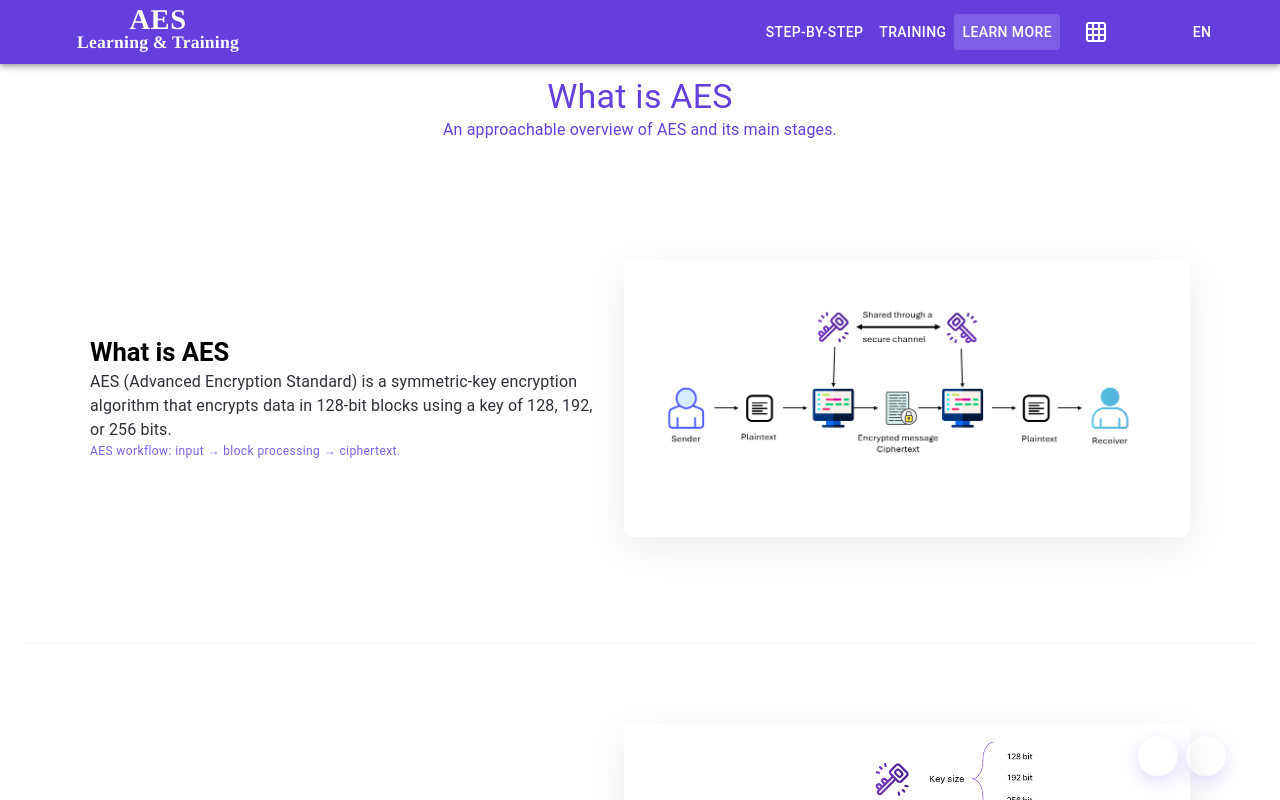
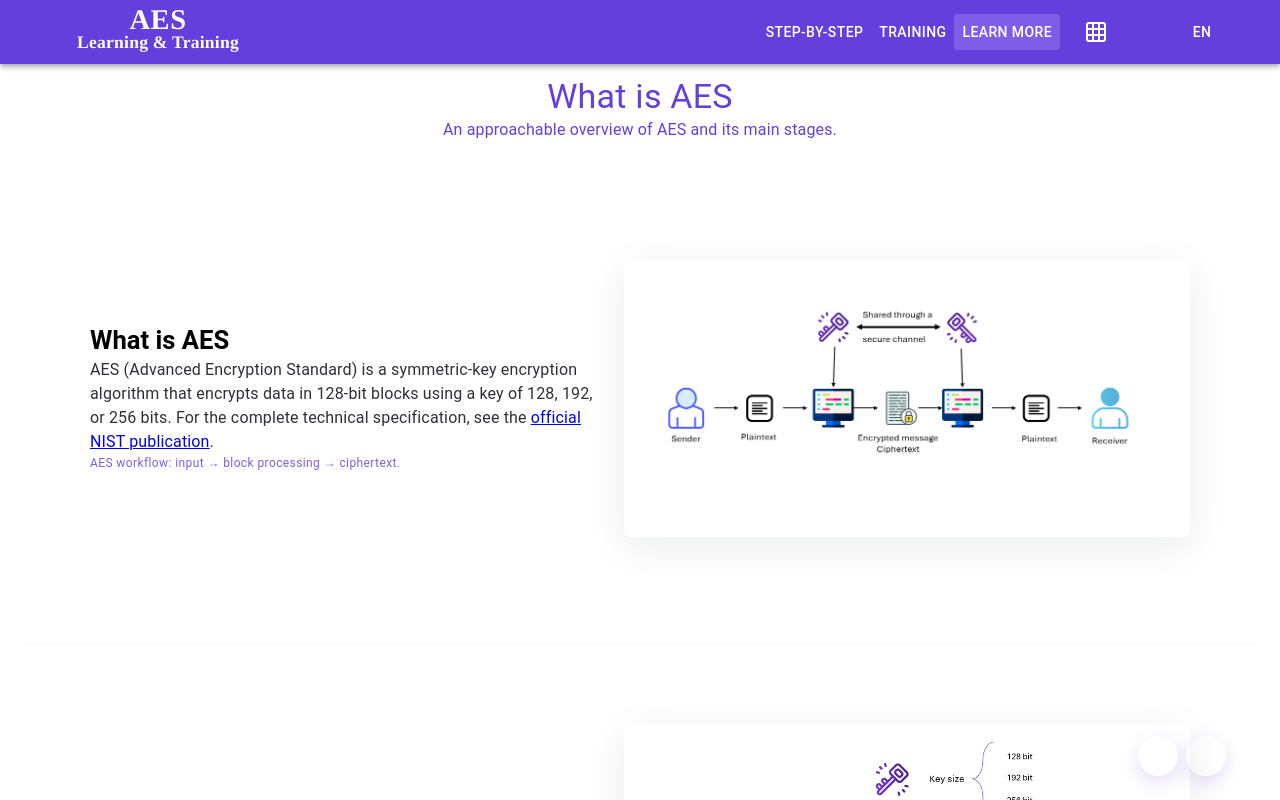
Before and after one commit to Angeliki-Alexop/learn_aes, a React (Vite) app: page /learn_aes/LearnMore in a window 1280 px wide. Built offline with nearby package versions, Linux system fonts and the light colour scheme; some icons are missing.

Commit message:
add NIST reference in learn more page

```diff
--- a/src/locales/el.js
+++ b/src/locales/el.js
@@ -747,7 +747,9 @@ w[i] = w[i - {{offset}}] XOR w[i - 1]
     sections: {
       whatIsAES: {
         title: "Τι είναι ο AES",
-        text: "Ο AES (Advanced Encryption Standard) είναι ένας αλγόριθμος κρυπτογράφησης συμμετρικού κλειδιού που κρυπτογραφεί δεδομένα σε blocks των 128 bit, χρησιμοποιώντας κλειδί μήκους 128, 192 ή 256 bit.",
+        text: "Ο AES (Advanced Encryption Standard) είναι ένας αλγόριθμος κρυπτογράφησης συμμετρικού κλειδιού που κρυπτογραφεί δεδομένα σε blocks των 128 bit, χρησιμοποιώντας κλειδί μήκους 128, 192 ή 256 bit. Για την πλήρη τεχνική προδιαγραφή, δείτε την ",
+        linkText: "επίσημη δημοσίευση του NIST",
+        linkUrl: "https://nvlpubs.nist.gov/nistpubs/FIPS/NIST.FIPS.197-upd1.pdf",
         caption: "Ροή AES: είσοδος → επεξεργασία blocks → ciphertext.",
       },
       keySharing: {
--- a/src/locales/en.js
+++ b/src/locales/en.js
@@ -747,7 +747,9 @@ New words are created one by one by combining previous words and, at specific po
     sections: {
       whatIsAES: {
         title: "What is AES",
-        text: "AES (Advanced Encryption Standard) is a symmetric-key encryption algorithm that encrypts data in 128-bit blocks using a key of 128, 192, or 256 bits.",
+        text: "AES (Advanced Encryption Standard) is a symmetric-key encryption algorithm that encrypts data in 128-bit blocks using a key of 128, 192, or 256 bits. For the complete technical specification, see the ",
+        linkText: "official NIST publication",
+        linkUrl: "https://nvlpubs.nist.gov/nistpubs/FIPS/NIST.FIPS.197-upd1.pdf",
         caption: "AES workflow: input → block processing → ciphertext.",
       },
       keySharing: {
--- a/src/pages/LearnMore.jsx
+++ b/src/pages/LearnMore.jsx
@@ -40,6 +40,8 @@ function LearnMore() {
   const sections = sectionsMeta.map((meta, i) => ({
     title: t(meta.titleKey),
     text: t(meta.textKey),
+    linkText: t(`${meta.textKey.replace('.text', '.linkText')}`, ''),
+    linkUrl: t(`${meta.textKey.replace('.text', '.linkUrl')}`, ''),
     caption: t(meta.captionKey),
     img: imagesSorted[i] || null
   }));
@@ -124,7 +126,15 @@ function LearnMore() {
             <Box className="learn-content">
               <div className="learn-text">
                 <Typography variant="h5" component="h2">{s.title}</Typography>
-                <Typography variant="body1" className="learn-description">{s.text}</Typography>
+                <Typography variant="body1" className="learn-description">
+                  {s.text}
+                  {s.linkText && s.linkUrl && (
+                    <a href={s.linkUrl} target="_blank" rel="noopener noreferrer">
+                      {s.linkText}
+                    </a>
+                  )}
+                  {s.linkText && s.linkUrl && '.'}
+                </Typography>
                 <Typography variant="caption" display="block" className="learn-caption">{s.caption}</Typography>
               </div>
               <figure className="learn-figure">
```
